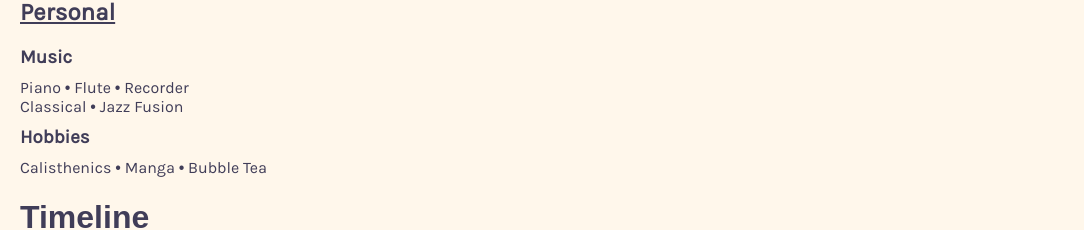
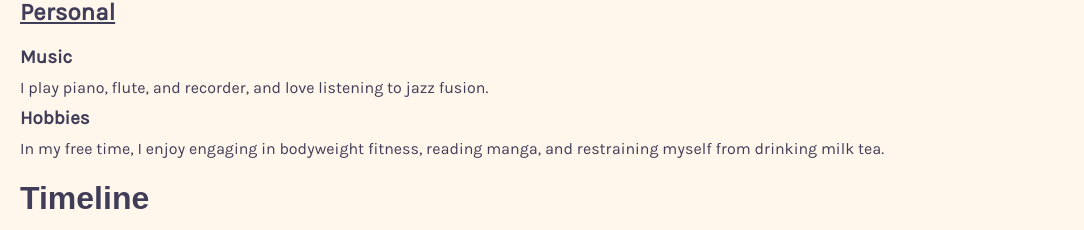
Before and after one commit to dannywuwu/dannywuwu.github.io, a React (Create React App) app: page / in a window 1280 px wide. Shown: the part 895-1125 px from the top of the page, without its empty margins (0-1084 px from the left). Built offline with nearby package versions, Linux system fonts and the light colour scheme.

Commit message:
211126 personal about sentences

```diff
--- a/src/Components/About.tsx
+++ b/src/Components/About.tsx
@@ -37,11 +37,14 @@ export const About: React.FC<AboutProps> = () => {
         <div className="personal-stats">
           <h2 className="subsection-title">Personal</h2>
           <Card title={"Music"}>
-            <p>Piano • Flute • Recorder</p>
-            <p>Classical • Jazz Fusion</p>
+            <p>
+              I play piano, flute, and recorder, and love listening to jazz
+              fusion.
+            </p>
           </Card>
           <Card title={"Hobbies"}>
-            <p>Calisthenics • Manga • Bubble Tea</p>
+            In my free time, I enjoy engaging in bodyweight fitness, reading
+            manga, and restraining myself from drinking milk tea.
           </Card>
         </div>
       </div>
```
